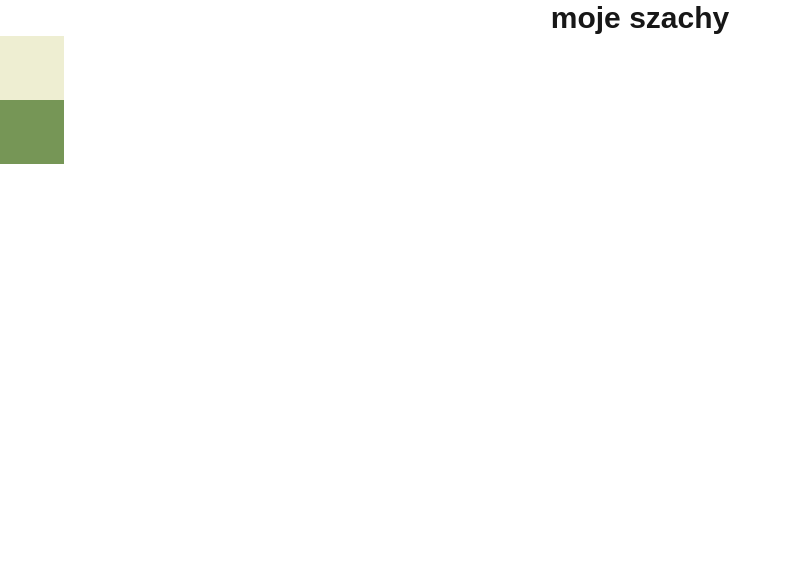
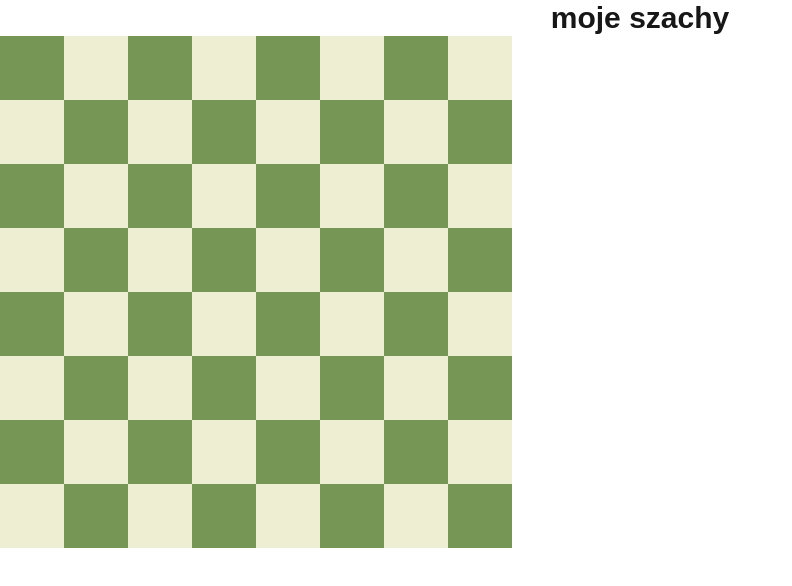
Before and after one commit to BartoszSwierbutowicz/chess-ai, a Next.js app: page / in a window 1280 px wide. Shown: the top 586 px of the page, without its empty margins (0-792 px from the left). Built offline with nearby package versions, Linux system fonts and the light colour scheme.

Commit message:
Render chessboard with alternating square colors

```diff
--- /dev/null
+++ b/app/components/chessboard.tsx
@@ -0,0 +1,22 @@
+import Square from "./square";
+
+export default function Chessboard() {
+
+    const positions = Array.from({ length: 64 }, (_, index) => index);
+
+    return (
+        <div className="grid grid-cols-8 w-fit">
+            {positions.map(position => {
+
+                const row = Math.floor(position / 8);
+                const column = position % 8;
+
+                return (
+                    <Square key={position} isLight={(row + column) % 2 === 0}/>
+                )
+
+            })}
+        </div>
+
+    );
+}
--- a/app/components/square.tsx
+++ b/app/components/square.tsx
@@ -4,7 +4,7 @@ type SquareProps = {
 
 export default function Square({ isLight }: SquareProps) {
 
-    const backgroundClass = isLight ? "bg-[#eeeed2]" : "bg-[#769656]"
+    const backgroundClass = isLight ? "bg-[#769656]" : "bg-[#eeeed2]"
 
     return (
         <div className={"w-16 h-16 " + backgroundClass}></div>
--- a/app/page.tsx
+++ b/app/page.tsx
@@ -1,12 +1,10 @@
-import Square from "./components/square";
-
+import Chessboard from "./components/chessboard";
 
 export default function App() {
   return (
     <main>
         <h1 className="text-3xl font-bold text-center">moje szachy</h1>
-        <Square isLight = {true}/>
-        <Square isLight = {false}/>
+        <Chessboard/>
     </main>
   );
 }
```
